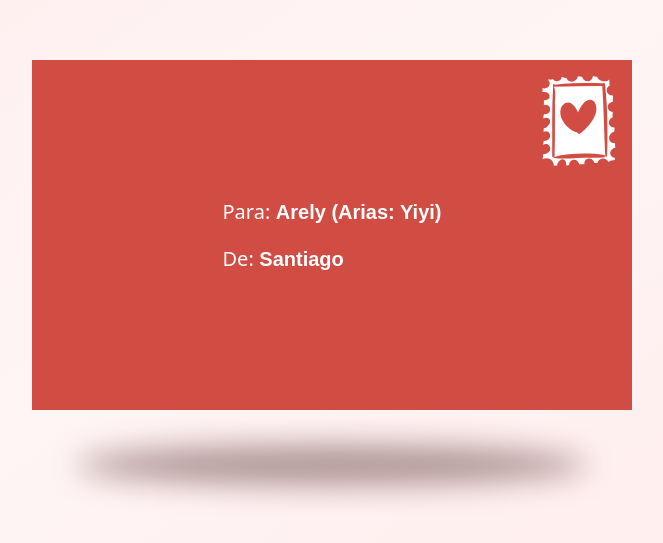
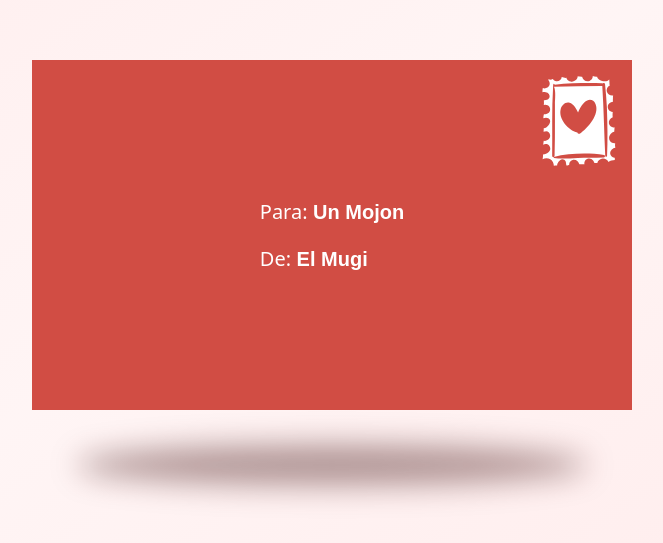
Before and after one commit to MugiCat21/para-mi-nalga-, a plain HTML site: page index.html in a window 1280 px wide. Shown: the part 215-758 px from the top of the page, without its empty margins (308-971 px from the left). Drawn offline with Linux system fonts and the light colour scheme; files whose address does not match are found by name.

Commit message:
Update index.html

```diff
--- a/index.html
+++ b/index.html
@@ -2,7 +2,7 @@
 <html lang="en">
     <head>
         <meta charset="UTF-8">
-        <title>Para ti mi mailov ❤️</title>
+        <title>pa ti wey ❤️</title>
         <link rel="stylesheet" href="./style.css">
         <meta name="google-adsense-account" content="ca-pub-4704501585981299">
     <head>
@@ -25,11 +25,11 @@
                     <div class="address">
                         <p>
                             <span>Para:</span>
-                            <span>Arely (Arias: Yiyi)</span>
+                            <span>Un Mojon</span>
                         </p>
                         <p>
                             <span>De:</span>
-                            <span>Santiago</span>
+                            <span>El Mugi</span>
                         </p>
                     </div>
                 </div>
@@ -38,7 +38,7 @@
                     <div class="letter">
 
                         <p>
-                            ¿Quieres ser mi san valentin  <span class="highlight">corazon de melon?</span>
+                            Chingas a toda tu reputa madre <span class="highlight">Pinche perra ❤️</span>
                         </p>
                         <img src="assets/perro-dedodsadasda.png" alt="love2" class="custom-image2">
                         <span>❤️</span>
```
